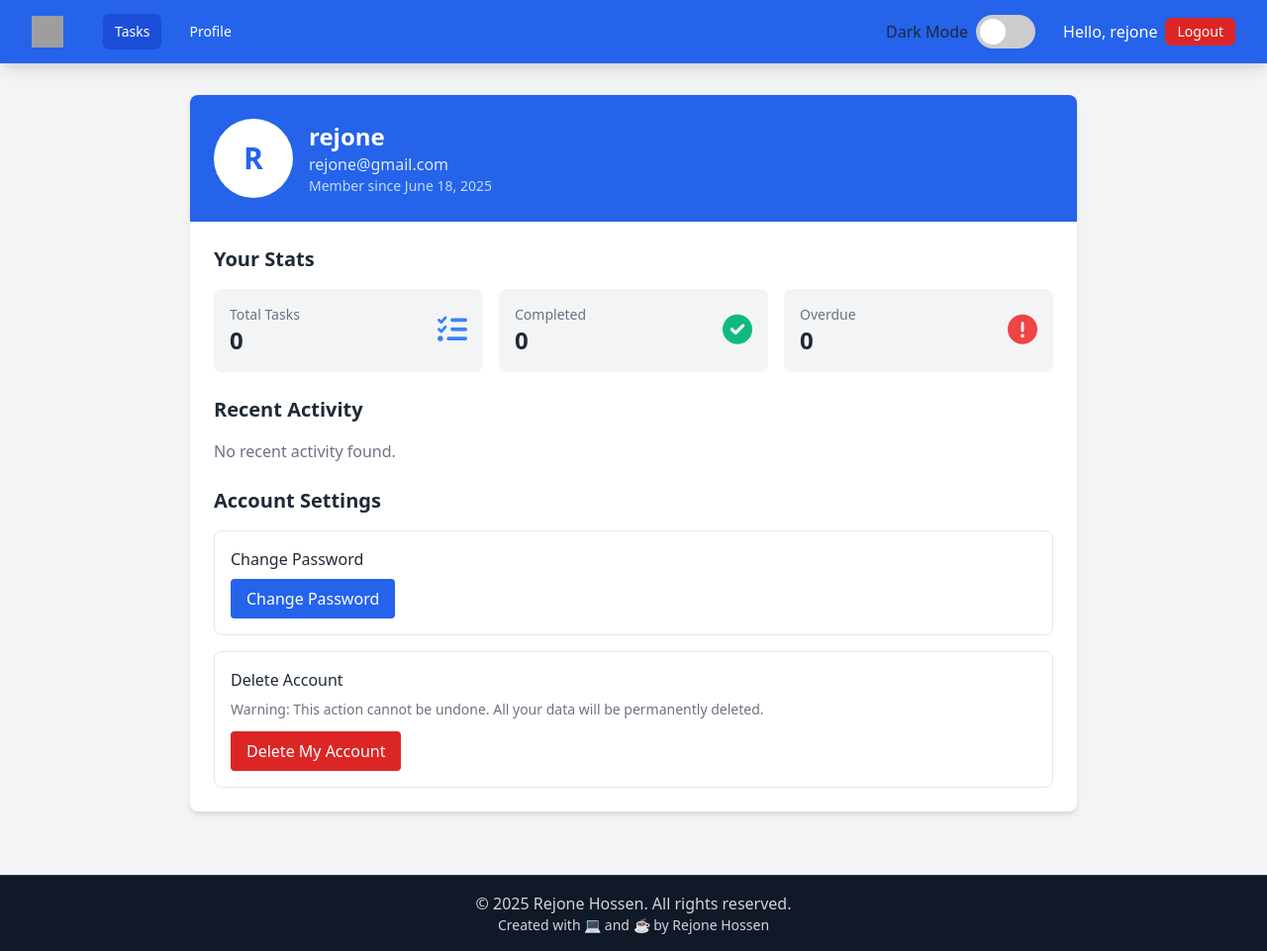
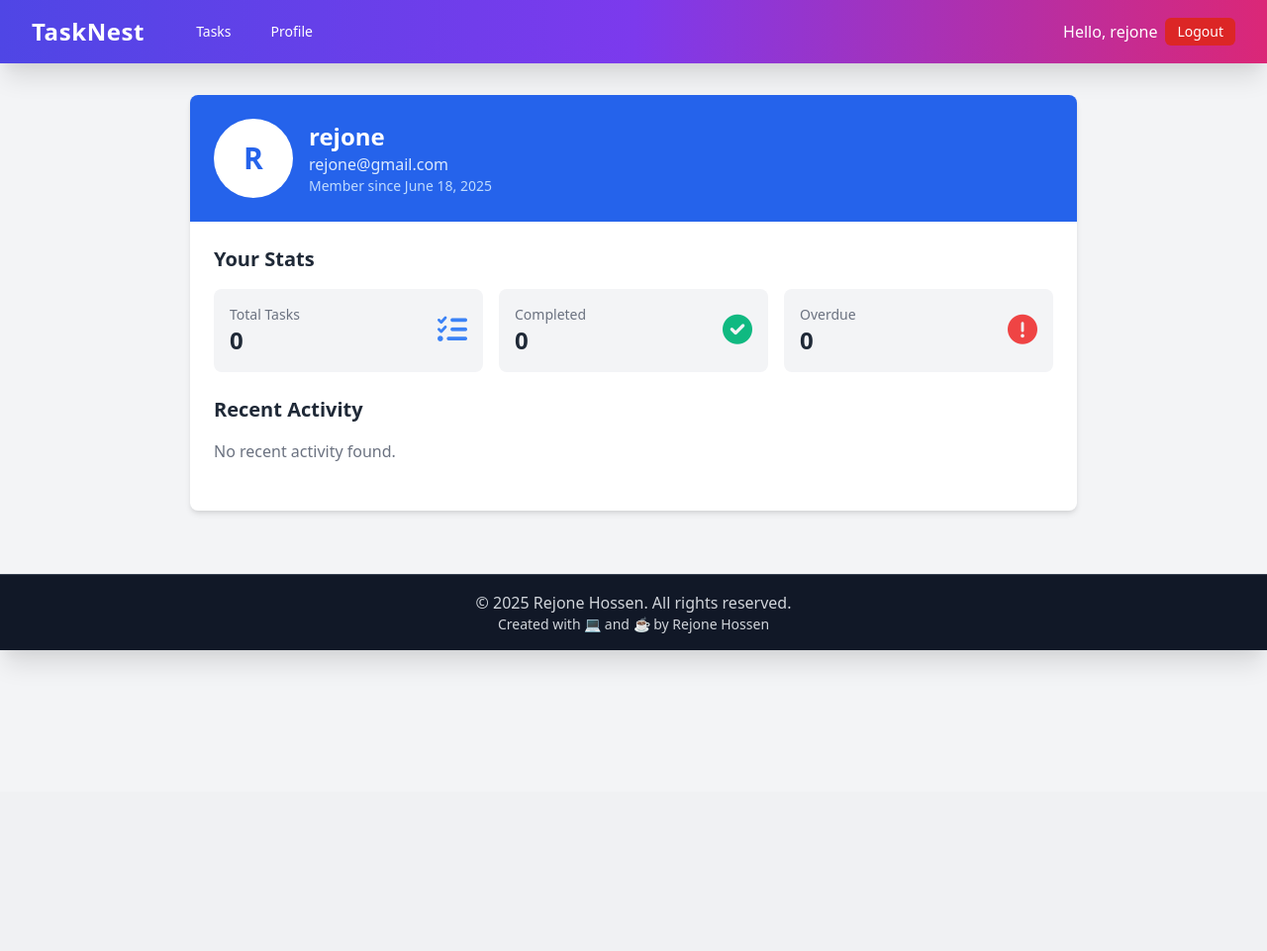
Before and after one commit to rejonehossen/Task-Manager, a Django app: page /profile/ in a window 1280 px wide. Shown: the whole page at 99% size. After the commit the page ends 669 px from the top, so only its background shows below. Run offline with Django 5.2, Linux system fonts and the light colour scheme; a user stored in the database is signed in; data comes from the database, SQL or seed files in the repository; grey boxes are pictures that could not be loaded.

Commit message:
Project Done

```diff
--- a/template/base.html
+++ b/template/base.html
@@ -13,29 +13,33 @@
     <link rel="manifest" href="{% static 'manifest.json' %}">
 </head>
 <body class="bg-gray-100 dark:bg-gray-900 text-gray-800 dark:text-gray-200 transition-colors duration-200">
-    <nav class="bg-blue-600 dark:bg-gray-800 shadow-lg">
+    <nav class="bg-gradient-to-r from-indigo-600 via-purple-600 to-pink-600 dark:from-gray-800 dark:to-gray-900 shadow-xl">
+
         <div class="max-w-7xl mx-auto px-4 sm:px-6 lg:px-8">
             <div class="flex items-center justify-between h-16">
                 <div class="flex items-center">
                     <div class="flex-shrink-0">
-                        <img class="h-8 w-8" src="{% static 'images/logo.png' %}" alt="Logo">
+                        <a href="{% url 'task_list' %}" class="text-2xl font-bold text-white tracking-wide">
+                            TaskNest
+                        </a>
                     </div>
+
                     <div class="hidden md:block">
                         <div class="ml-10 flex items-baseline space-x-4">
-                            <a href="{% url 'task_list' %}" class="px-3 py-2 rounded-md text-sm font-medium text-white bg-blue-700 dark:bg-gray-700">Tasks</a>
+                            <a href="{% url 'task_list' %}" class="px-3 py-2 rounded-md text-sm font-medium text-white hover:bg-blue-700 dark:hover:bg-gray-700">Tasks</a>
                             <a href="{% url 'profile' %}" class="px-3 py-2 rounded-md text-sm font-medium text-white hover:bg-blue-700 dark:hover:bg-gray-700">Profile</a>
                         </div>
                     </div>
                 </div>
                 <div class="hidden md:block">
                     <div class="ml-4 flex items-center md:ml-6">
-                        <div class="mr-4 flex items-center">
+                        {% comment %} <div class="mr-4 flex items-center">
                             <span class="mr-2">Dark Mode</span>
                             <label class="switch">
                                 <input type="checkbox" id="darkModeToggle" {% if dark_mode %}checked{% endif %}>
                                 <span class="slider round"></span>
                             </label>
-                        </div>
+                        </div> {% endcomment %}
                         <div class="ml-3 relative">
                             <div class="flex items-center">
                                 <span class="mr-2 text-white">Hello, {{ request.user.username }}</span>
--- a/template/tasks/partials/_sidebar.html
+++ b/template/tasks/partials/_sidebar.html
@@ -37,13 +37,13 @@
                                 z-50 overflow-y-auto h-full">
 
         <div class="p-4">
-            <div class="mb-6 text-center">
+            {% comment %} <div class="mb-6 text-center">
                 <div class="flex items-center justify-center mb-2">
                     <i class="fas fa-crown text-yellow-500 text-3xl premium-animated mr-2"></i>
                     <h1 class="text-2xl font-bold">Premium User</h1>
                 </div>
                 <p class="text-sm text-gray-500 dark:text-gray-400">Unlock exclusive features!</p>
-            </div>
+            </div> {% endcomment %}
 
             <div class="mb-6">
                 <h2 class="text-xl font-bold mb-4 flex items-center">
--- a/template/tasks/profile.html
+++ b/template/tasks/profile.html
@@ -89,7 +89,7 @@
 </div>
 
 
-        <div>
+        {% comment %} <div>
             <h2 class="text-xl font-bold mb-4">Account Settings</h2>
             <div class="space-y-4">
                 <div class="p-4 border rounded-lg">
@@ -107,7 +107,7 @@
                     </button>
                 </div>
             </div>
-        </div>
+        </div> {% endcomment %}
     </div>
 </div>
 {% endblock %}
```
